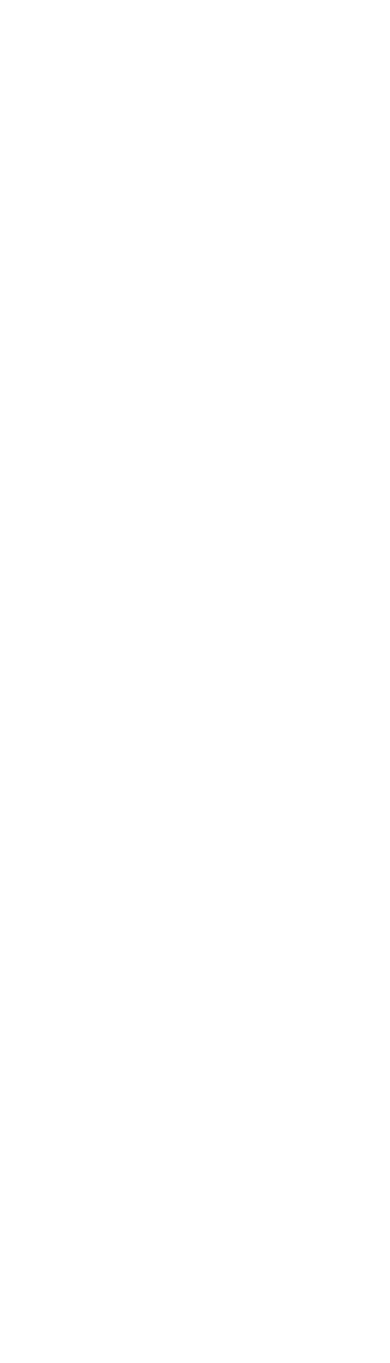
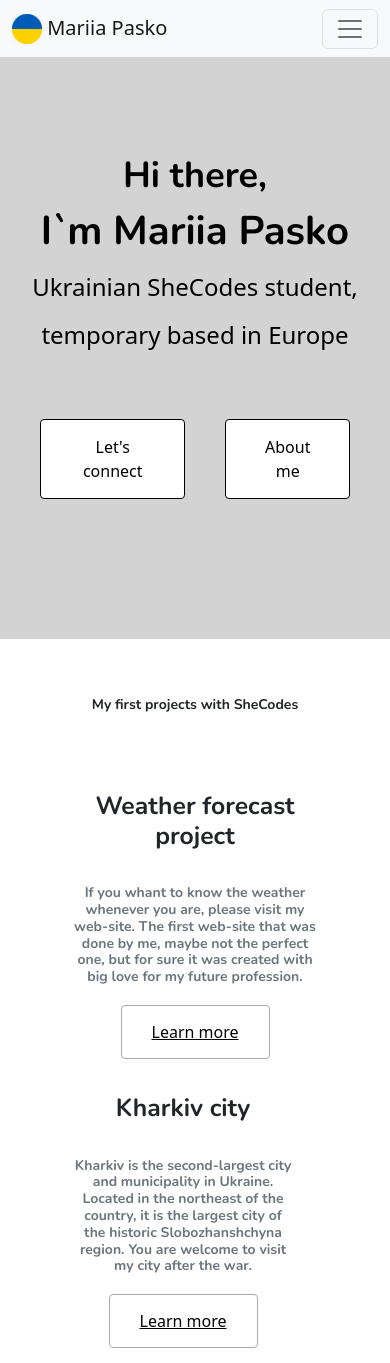
Before and after one commit to mariiapasko/mariiapasko-portfolio, a plain HTML site: page index.html in a window 390 px wide. Before the commit the page ends 844 px from the top, so only its background shows below. Drawn offline with nearby package versions, Linux system fonts and the light colour scheme.

Commit message:
Small changes

```diff
--- a/index.html
+++ b/index.html
@@ -0,0 +1,137 @@
+<!DOCTYPE html>
+<html lang="en">
+  <head>
+    <meta charset="UTF-8" />
+    <meta http-equiv="X-UA-Compatible" content="IE=edge" />
+    <meta name="viewport" content="width=device-width, initial-scale=1.0" />
+    <meta
+      name="description"
+      content="Mariia Pasko is a SheCodes student from Kharkiv(Ukraine), now based in Europe. Learning CSS, Javascript & HTML"
+    />
+    <title>Mariia Pasko - SheCodes student from Ukraine</title>
+    <link
+      href="https://cdn.jsdelivr.net/npm/bootstrap@5.2.0/dist/css/bootstrap.min.css"
+      rel="stylesheet"
+      integrity="sha384-gH2yIJqKdNHPEq0n4Mqa/HGKIhSkIHeL5AyhkYV8i59U5AR6csBvApHHNl/vI1Bx"
+      crossorigin="anonymous"
+    />
+    <link rel="preconnect" href="https://fonts.googleapis.com" />
+    <link rel="preconnect" href="https://fonts.gstatic.com" crossorigin />
+    <link
+      href="https://fonts.googleapis.com/css2?family=Nunito:wght@700&display=swap"
+      rel="stylesheet"
+    />
+
+    <script
+      src="https://cdn.jsdelivr.net/npm/bootstrap@5.2.0/dist/js/bootstrap.bundle.min.js"
+      integrity="sha384-A3rJD856KowSb7dwlZdYEkO39Gagi7vIsF0jrRAoQmDKKtQBHUuLZ9AsSv4jD4Xa"
+      crossorigin="anonymous"
+    ></script>
+    <script
+      src="https://kit.fontawesome.com/02649d1ece.js"
+      crossorigin="anonymous"
+    ></script>
+    <link rel="stylesheet" href="src/styles.css" />
+  </head>
+  <body>
+    <nav class="navbar fixed-top navbar-expand-lg bg-light">
+      <div class="container-fluid">
+        <a class="navbar-brand" href="#">
+          <img
+            src="img/flag.png"
+            alt="Flag of Ukraine"
+            width="30"
+            height="30"
+            class="d-inline-block align-text-top"
+          />
+          Mariia Pasko</a
+        >
+        <button
+          class="navbar-toggler"
+          type="button"
+          data-bs-toggle="collapse"
+          data-bs-target="#navbarNav"
+          aria-controls="navbarNav"
+          aria-expanded="false"
+          aria-label="Toggle navigation"
+        >
+          <span class="navbar-toggler-icon"></span>
+        </button>
+        <div class="collapse navbar-collapse" id="navbarNav">
+          <ul class="navbar-nav">
+            <li class="nav-item">
+              <a class="nav-link active" aria-current="page" href="#">Home</a>
+            </li>
+            <li class="nav-item">
+              <a class="nav-link" href="about.html">About me</a>
+            </li>
+            <li class="nav-item">
+              <a class="nav-link" href="about.html#contact">Contact me</a>
+            </li>
+          </ul>
+        </div>
+      </div>
+    </nav>
+    <br />
+    <div class="hero">
+      <p>Hi there,</p>
+      <h1>I`m Mariia Pasko</h1>
+      <h2>Ukrainian SheCodes student, temporary based in Europe</h2>
+      <div class="navigation-links justify-content-md-center text-center">
+        <a href="about.html#contact" class="btn-branding" title="Contact Mariia"
+          >Let's connect</a
+        >
+        <a href="about.html" class="btn-branding" title="About me">About me</a>
+      </div>
+    </div>
+    <p class="text-center m-5 solid">My first projects with SheCodes</p>
+    <div class="container">
+      <div class="row">
+        <div class="col d-none d-lg-block">
+          <img src="img/weatherforportfolio.png" class="img-fluid" alt="" />
+        </div>
+        <div class="col">
+          <div class="project-description">
+            <h3 class="app-name mb-4 fs-2">Weather forecast project</h3>
+            <p class="mb-4 text-muted">
+              If you whant to know the weather whenever you are, please visit my
+              web-site. The first web-site that was done by me, maybe not the
+              perfect one, but for sure it was created with big love for my
+              future profession.
+            </p>
+            <a
+              href="https://profound-concha-b4babc.netlify.app/"
+              target="_blank"
+              class="btn-branding-outline project-links"
+              title="Weather application"
+            >
+              Learn more</a
+            >
+          </div>
+        </div>
+        <div class="row">
+          <div class="col">
+            <div class="project-description">
+              <h3 class="app-name mb-4 fs-2">Kharkiv city</h3>
+              <p class="mb-4 text-muted">
+                Kharkiv is the second-largest city and municipality in Ukraine.
+                Located in the northeast of the country, it is the largest city
+                of the historic Slobozhanshchyna region. You are welcome to
+                visit my city after the war.
+              </p>
+              <a
+                href="img/projectKharkiv.png"
+                class="btn-branding-outline"
+                title="Screenshot of my first Shecodes project"
+                >Learn more</a
+              >
+            </div>
+          </div>
+          <div class="col d-none d-lg-block">
+            <img src="img/Kharkivforportfolio.png" class="img-fluid" alt="" />
+          </div>
+        </div>
+      </div>
+    </div>
+  </body>
+</html>
--- a/src/styles.css
+++ b/src/styles.css
@@ -122,13 +122,6 @@ p {
     padding-top: 20px;
     text-align: center;
   }
-  h1 {
-    font-size: 40px;
-  }
-  h3 {
-    font-size: 28px;
-    padding-top: none;
-  }
   .email-link {
     font-size: 18px;
   }
@@ -142,6 +135,14 @@ p {
     text-align: center;
     padding: 0;
   }
+  h1 {
+    font-size: 40px;
+  }
+  h3 {
+    font-size: 28px;
+    padding-top: none;
+  }
+
   p {
     padding: 10px;
     border-radius: 4px;
```
Also changed, not shown: about.html (+2 -2 lines).
